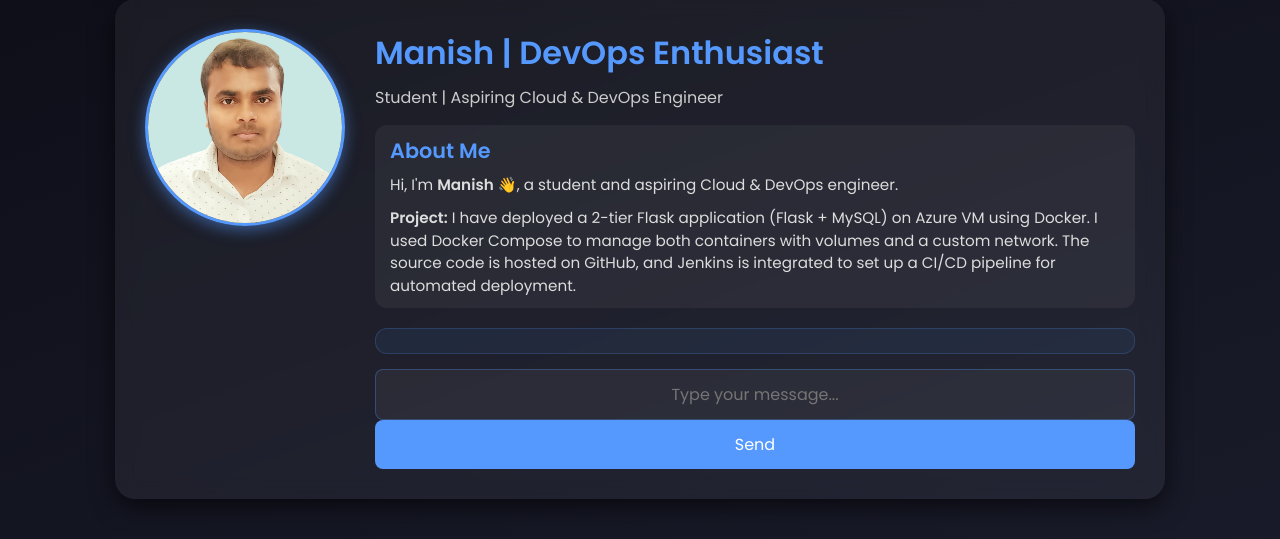
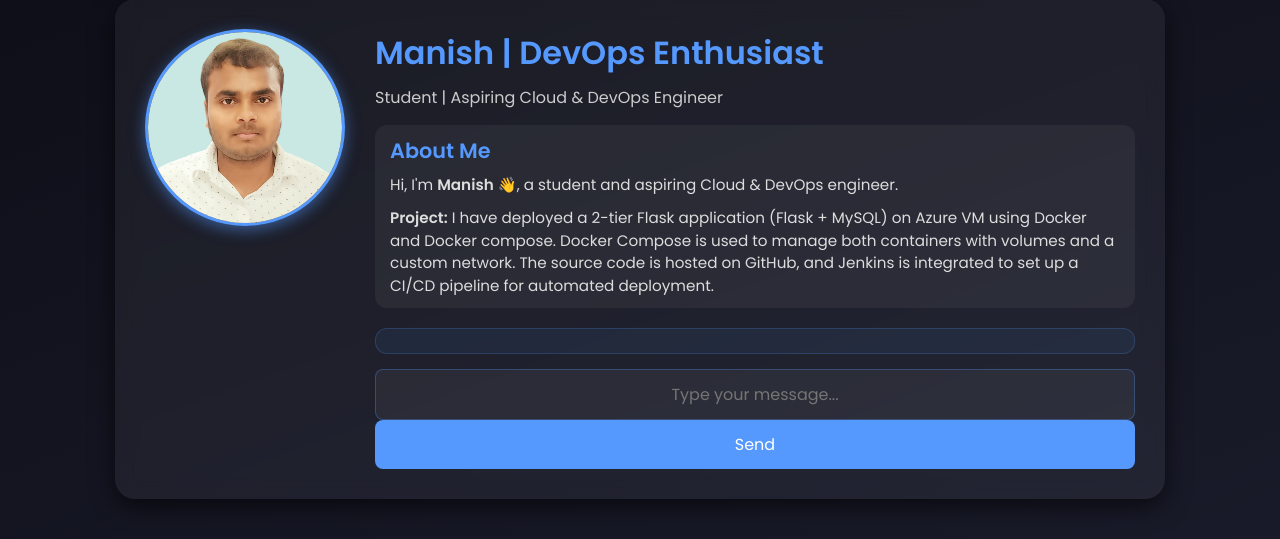
Before and after one commit to ismnish/DevOps-Project-Two-Tier-flask-application, a Flask app: page / in a window 1280 px wide. Shown: the part 151-690 px from the top of the page. Run offline with Flask 3, Linux system fonts and the light colour scheme; data that the repository does not hold is empty; some libraries are stand-ins or nearby versions.

Commit message:
Refine project description in index.html
Updated project description for clarity and detail.

```diff
--- a/templates/index.html
+++ b/templates/index.html
@@ -177,8 +177,8 @@
                 <h2>About Me</h2>
                 <p>Hi, I'm <b>Manish</b> 👋, a student and aspiring Cloud & DevOps engineer.</p>
                 <p style="margin-top:10px;">
-                    <b>Project:</b> I have deployed a 2-tier Flask application (Flask + MySQL) on Azure VM using Docker.
-                    I used Docker Compose to manage both containers with volumes and a custom network.
+                    <b>Project:</b> I have deployed a 2-tier Flask application (Flask + MySQL) on Azure VM using Docker and Docker compose.
+                    Docker Compose is used to manage both containers with volumes and a custom network.
                     The source code is hosted on GitHub, and Jenkins is integrated to set up a CI/CD pipeline for automated deployment.
                 </p>
             </div>
```
